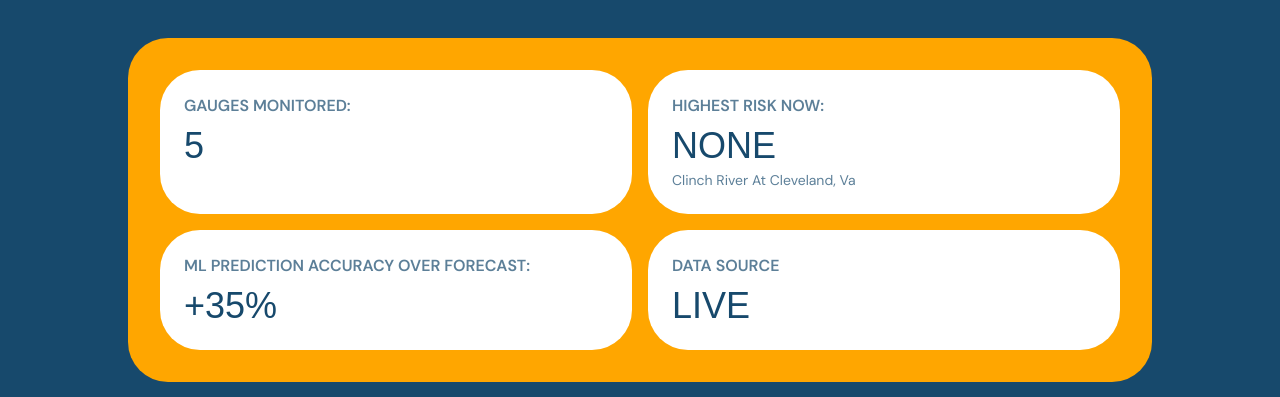
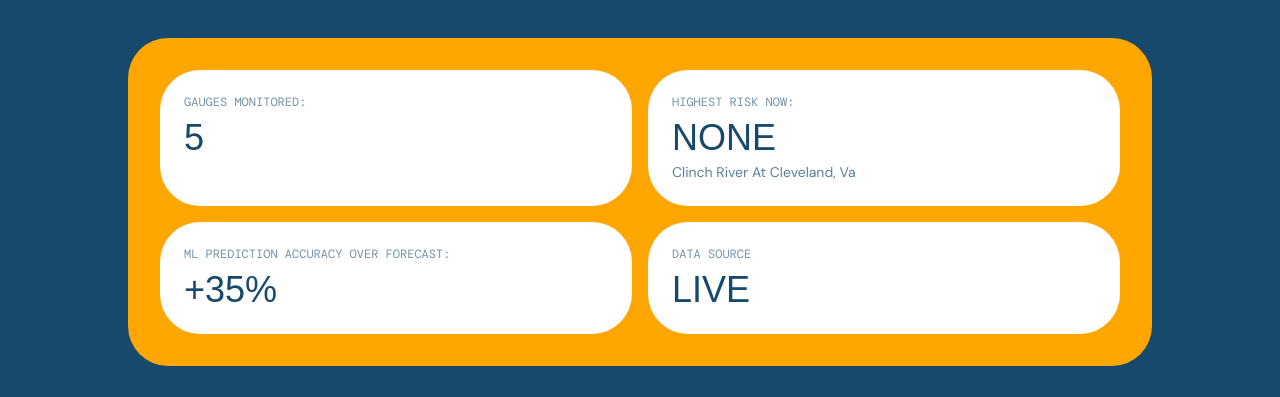
Before and after one commit to JeetPatwa04/SASEHack-Flood-Prediction-Project, a Next.js app: page /dashboard in a window 1280 px wide. Shown: the part 226-623 px from the top of the page. Built offline with nearby package versions, Linux system fonts and the light colour scheme; no server answers; a web font is replaced by a local one.

Commit message:
Pops added to home page, dashboard panels

```diff
--- a/app/dashboard/page.tsx
+++ b/app/dashboard/page.tsx
@@ -41,10 +41,10 @@ export default function Dashboard() {
       <NavBar />
       <div className="px-6 py-12">
         <h1 className="mb-10 text-center font-potta text-5xl text-white md:text-7xl">DASHBOARD</h1>
-        <div className="mx-auto grid max-w-5xl grid-cols-1 gap-4 rounded-blob bg-amber p-8 sm:grid-cols-2">
+        <div className="pop-stagger-soft mx-auto grid max-w-5xl grid-cols-1 gap-4 rounded-blob bg-amber p-8 sm:grid-cols-2">
           {stats.map((s) => (
-            <div key={s.label} className="animate-fade-up rounded-blob bg-white p-6">
-              <div className="font-bold mono-flood text-md text-navy/70">{s.label}</div>
+            <div key={s.label} className="rounded-blob bg-white p-6">
+              <div className="font-mono-flood text-xs text-navy/60">{s.label}</div>
               <div className="mt-2 font-potta text-4xl text-navy">{loading ? "…" : s.value}</div>
               {s.sub && <div className="mt-1 text-sm text-navy/70">{s.sub}</div>}
             </div>
--- a/app/globals.css
+++ b/app/globals.css
@@ -64,3 +64,60 @@
   animation-timing-function: ease-in;
   animation-iteration-count: infinite;
 }
+
+@keyframes pop-in {
+  0% {
+    opacity: 0;
+    transform: scale(0.5) rotate(-3deg);
+  }
+  60% {
+    opacity: 1;
+    transform: scale(1.08) rotate(1deg);
+  }
+  80% {
+    transform: scale(0.97) rotate(-0.5deg);
+  }
+  100% {
+    opacity: 1;
+    transform: scale(1) rotate(0deg);
+  }
+}
+
+.animate-pop-in {
+  animation: pop-in 0.6s cubic-bezier(0.34, 1.56, 0.64, 1) both;
+}
+
+/* Staggered pop for a group of items — apply alongside .animate-pop-in */
+.pop-stagger > * {
+  animation: pop-in 0.5s cubic-bezier(0.34, 1.56, 0.64, 1) both;
+}
+.pop-stagger > *:nth-child(1) { animation-delay: 0s; }
+.pop-stagger > *:nth-child(2) { animation-delay: 0.1s; }
+.pop-stagger > *:nth-child(3) { animation-delay: 0.2s; }
+
+@keyframes pop-in-soft {
+  0% {
+    opacity: 0;
+    transform: scale(0.92) translateY(8px);
+  }
+  70% {
+    opacity: 1;
+    transform: scale(1.015) translateY(0);
+  }
+  100% {
+    opacity: 1;
+    transform: scale(1) translateY(0);
+  }
+}
+
+.animate-pop-in-soft {
+  animation: pop-in-soft 0.45s cubic-bezier(0.34, 1.56, 0.64, 1) both;
+}
+
+.pop-stagger-soft > * {
+  animation: pop-in-soft 0.4s cubic-bezier(0.34, 1.56, 0.64, 1) both;
+}
+.pop-stagger-soft > *:nth-child(1) { animation-delay: 0s; }
+.pop-stagger-soft > *:nth-child(2) { animation-delay: 0.06s; }
+.pop-stagger-soft > *:nth-child(3) { animation-delay: 0.12s; }
+.pop-stagger-soft > *:nth-child(4) { animation-delay: 0.18s; }
--- a/app/page.tsx
+++ b/app/page.tsx
@@ -7,7 +7,7 @@ export default function Home() {
       <NavBar />
       <FloatingBubbles count={30} />
       <div className="flex min-h-[calc(100vh-92px)] items-center justify-center px-6">
-        <div className="animate-fade-up rounded-blob bg-white px-14 py-16 text-center shadow-xl">
+        <div className="animate-pop-in rounded-blob bg-white px-14 py-16 text-center shadow-xl">
           <h1 className="font-potta text-6xl text-navy md:text-8xl">FLOOD WATCH!</h1>
         </div>
       </div>
```
